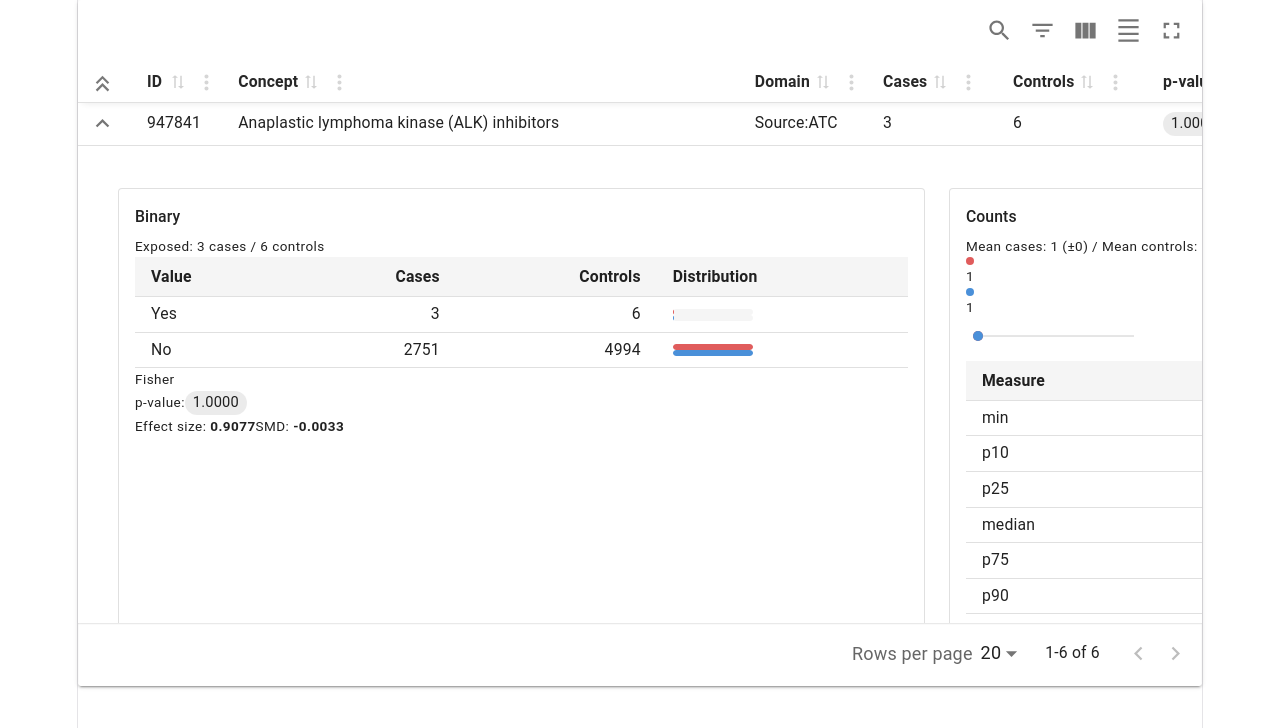
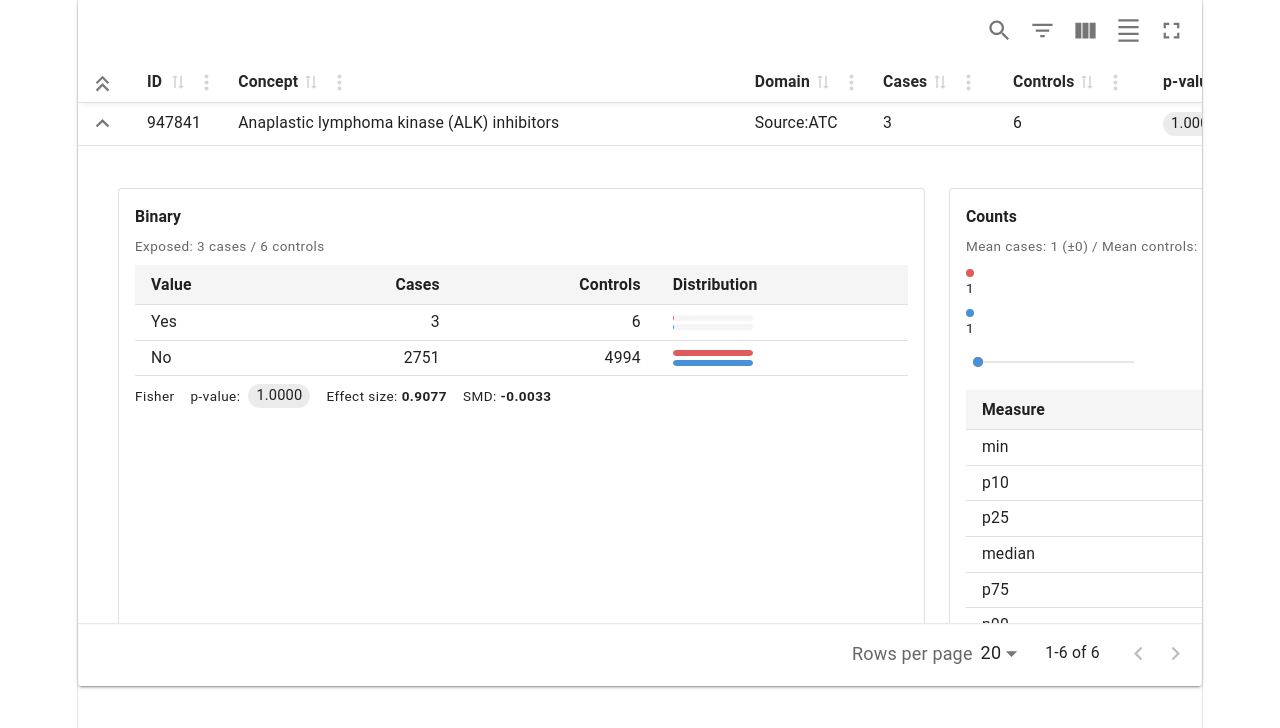
Before and after one commit to Brioche23/codewas-table-ts, a React (Vite) app: page / in a window 1280 px wide. Both pictures are taken after a click on the element 105 px from the left and 83 px from the top of the page. Shown: the top 728 px of the page. Built offline with nearby package versions, Linux system fonts and the light colour scheme.

Commit message:
Respect for da MUI

```diff
--- a/src/components/Visuals.tsx
+++ b/src/components/Visuals.tsx
@@ -50,10 +50,10 @@ export function MeanComparisonChart({ stats, unit = "" }: MeanComparisonChartPro
   const fmt1 = (v: number) => (Number.isInteger(v) ? v : v.toFixed(1))
 
   return (
-    <Box display="flex" alignItems="center" gap={1} my={0.5}>
+    <Box sx={{ alignItems: "center", gap: 1, my: 0.5 }}>
       {/* Legend labels */}
-      <Box display="flex" flexDirection="column" gap={0.2} sx={{ minWidth: 56 }}>
-        <Box display="flex" alignItems="center" gap={0.5}>
+      <Box sx={{ display: "flex", flexDirection: "column", gap: 0.2, minWidth: 56 }}>
+        <Box sx={{ alignItems: "center", gap: 1, my: 0.5 }}>
           <Box
             sx={{ width: 8, height: 8, borderRadius: "50%", bgcolor: "#e05c5c", flexShrink: 0 }}
           />
@@ -62,7 +62,7 @@ export function MeanComparisonChart({ stats, unit = "" }: MeanComparisonChartPro
             {unit}
           </Typography>
         </Box>
-        <Box display="flex" alignItems="center" gap={0.5}>
+        <Box sx={{ alignItems: "center", gap: 1, my: 0.5 }}>
           <Box
             sx={{ width: 8, height: 8, borderRadius: "50%", bgcolor: "#4a90d9", flexShrink: 0 }}
           />
@@ -178,7 +178,7 @@ export function CategoryBar({
   )
 
   return (
-    <Box display="flex" flexDirection="column" gap={0.4}>
+    <Box sx={{ display: "flex", flexDirection: "column", gap: 0.4 }}>
       <Bar
         pct={casePct}
         color="#e05c5c"
--- a/src/table/ConceptTable.tsx
+++ b/src/table/ConceptTable.tsx
@@ -115,11 +115,11 @@ function BinaryDistributionTable({ rows }: { rows: BinaryDistribution[] }) {
 
 function TestResultRow({ test }: { test: Test }) {
   return (
-    <Box display="flex" gap={2} alignItems="center" flexWrap="wrap" mt={1}>
+    <Box sx={{ display: "flex", gap: 2, alignItems: "center", flexWrap: "wrap", mt: 1 }}>
       <Typography variant="caption" color="text.secondary">
         {test.testName}
       </Typography>
-      <Box display="flex" gap={1} alignItems="center">
+      <Box sx={{ display: "flex", gap: 1, alignItems: "center" }}>
         <Typography variant="caption">p-value:</Typography>
         {pValueChip(test.pValue)}
       </Box>
@@ -137,8 +137,8 @@ function TestResultRow({ test }: { test: Test }) {
 
 function Section({ title, children }: { title: string; children: React.ReactNode }) {
   return (
-    <Box mb={2}>
-      <Typography variant="subtitle2" fontWeight={700} gutterBottom>
+    <Box sx={{ mb: 2 }}>
+      <Typography variant="subtitle2" gutterBottom sx={{ fontWeight: 700 }}>
         {title}
       </Typography>
       {children}
@@ -163,7 +163,7 @@ function ConceptDetailPanel({ row }: { row: MRT_Row<ConceptRow> }) {
       {/* Binary */}
       <Paper variant="outlined" sx={{ p: 2 }}>
         <Section title="Binary">
-          <Typography variant="caption" color="text.secondary" display="block" mb={1}>
+          <Typography variant="caption" sx={{ color: "text.secondary", display: "block", mb: 1 }}>
             Exposed: {data.n_Binary.nCasesWithCategory} cases /{" "}
             {data.n_Binary.nControlsWithCategory} controls
           </Typography>
@@ -177,7 +177,7 @@ function ConceptDetailPanel({ row }: { row: MRT_Row<ConceptRow> }) {
       {/* Counts */}
       <Paper variant="outlined" sx={{ p: 2 }}>
         <Section title="Counts">
-          <Typography variant="caption" color="text.secondary" display="block" mb={1}>
+          <Typography variant="caption" sx={{ color: "text.secondary", display: "block", mb: 1 }}>
             Mean cases: {data.s_Counts.meanValueCases} (±{data.s_Counts.sdValueCases}) / Mean
             controls: {data.s_Counts.meanValueControls} (±{data.s_Counts.sdValueControls})
           </Typography>
@@ -192,7 +192,7 @@ function ConceptDetailPanel({ row }: { row: MRT_Row<ConceptRow> }) {
       {/* Age at First Event */}
       <Paper variant="outlined" sx={{ p: 2 }}>
         <Section title="Age at First Event">
-          <Typography variant="caption" color="text.secondary" display="block" mb={1}>
+          <Typography variant="caption" sx={{ color: "text.secondary", display: "block", mb: 1 }}>
             Mean cases: {fmt(data.s_AgeFirstEvent.meanValueCases, 1)}y (±
             {fmt(data.s_AgeFirstEvent.sdValueCases, 1)}) / Mean controls:{" "}
             {fmt(data.s_AgeFirstEvent.meanValueControls, 1)}y (±
@@ -209,7 +209,7 @@ function ConceptDetailPanel({ row }: { row: MRT_Row<ConceptRow> }) {
       {/* Days to First Event */}
       <Paper variant="outlined" sx={{ p: 2 }}>
         <Section title="Days to First Event">
-          <Typography variant="caption" color="text.secondary" display="block" mb={1}>
+          <Typography variant="caption" sx={{ color: "text.secondary", display: "block", mb: 1 }}>
             Mean cases: {fmt(data.s_DaysToFirstEvent.meanValueCases, 0)}d (±
             {fmt(data.s_DaysToFirstEvent.sdValueCases, 0)}) / Mean controls:{" "}
             {fmt(data.s_DaysToFirstEvent.meanValueControls, 0)}d (±
@@ -227,7 +227,7 @@ function ConceptDetailPanel({ row }: { row: MRT_Row<ConceptRow> }) {
       {!isEmpty(data.n_Categorical) && (
         <Paper variant="outlined" sx={{ p: 2 }}>
           <Section title="Category">
-            <Typography variant="caption" color="text.secondary" display="block" mb={1}>
+            <Typography variant="caption" sx={{ color: "text.secondary", display: "block", mb: 1 }}>
               Exposed: {data.n_Categorical.nCasesWithCategory} cases /{" "}
               {data.n_Categorical.nControlsWithCategory} controls
             </Typography>
```
